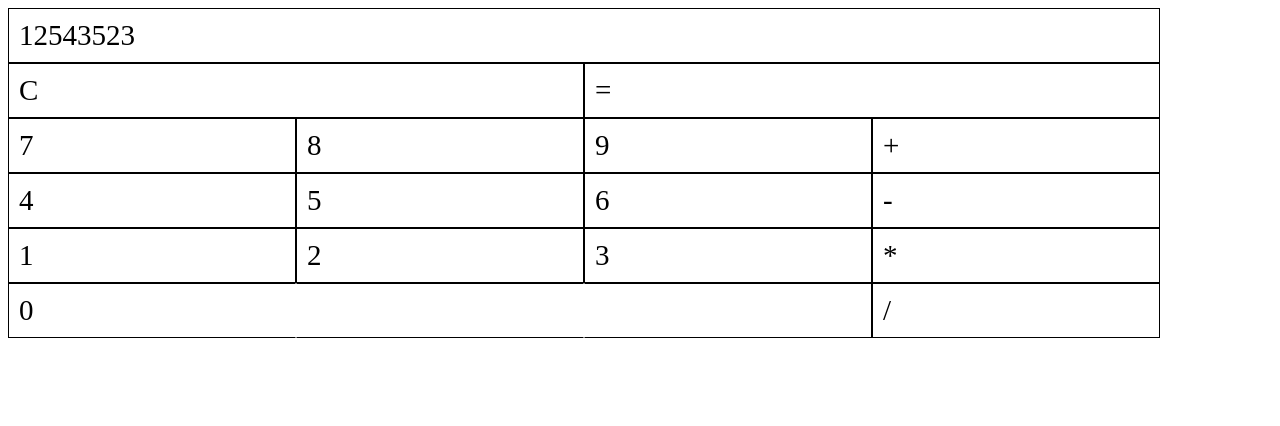
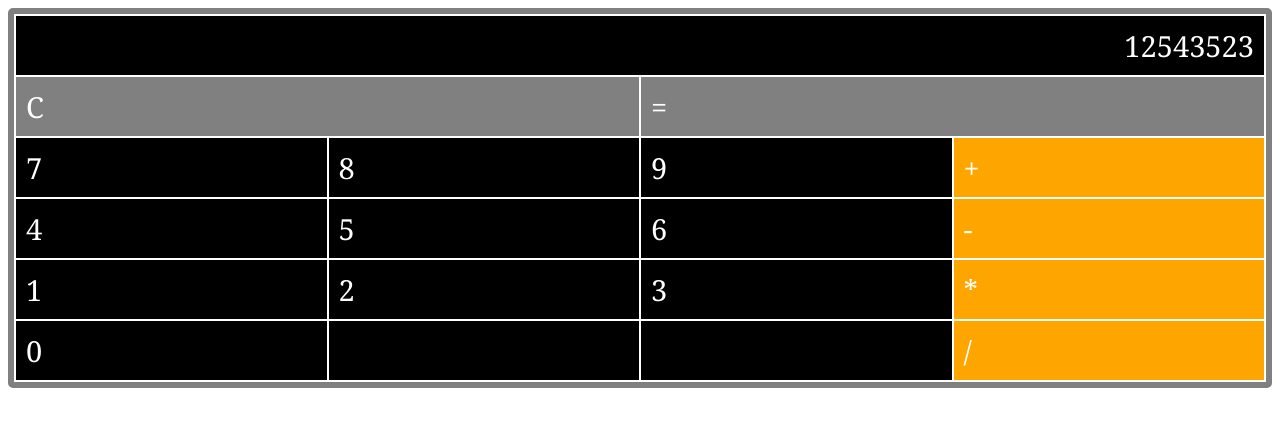
Before and after one commit to oliverfrost1/calculator, a plain HTML site: page index.html in a window 1280 px wide. Drawn offline with Linux system fonts and the light colour scheme.

Commit message:
Primitive HTML and CSS  done

```diff
--- a/index.html
+++ b/index.html
@@ -35,9 +35,9 @@
             <div class="button multiply">*</div>
         </div>
         <div class="line 0Divide">
-            <div class="button zero">0</div>
-            <div class="button zero2"></div>
-            <div class="button zero3"></div>
+            <div class="button number">0</div>
+            <div class="button empty"></div>
+            <div class="button empty"></div>
             <div class="button divide">/</div>
         </div>
     </div>
--- a/script.js
+++ b/script.js
@@ -33,3 +33,27 @@ function operate(operator,num1,num2){
             console.log("ERROR IN OPERATOR!");
     }
 }
+
+function addToDisplay(e){
+    if(display.textContent == 0) {
+        display.textContent = this.textContent;
+        return;
+    }
+    display.textContent = display.textContent+this.textContent;
+}
+
+function clear(e){
+    display.textContent = 0;
+}
+
+//Get display value and add it to a variable that always has it.
+let display = document.querySelector(".display");
+let displayValue = display.textContent;
+
+//Get all number buttons and add eventlisteners to them
+let numberButtons = document.querySelectorAll(".number");
+numberButtons.forEach(number => number.addEventListener("click",addToDisplay));
+
+//Add clear button and event listener to it
+let clearButton = document.querySelector(".clear");
+clearButton.addEventListener("click",clear);
--- a/style.css
+++ b/style.css
@@ -1,37 +1,44 @@
 body {
-    width:90vw;
     height:100vh;
 }
 .calculator {
     display: flex;
     flex-direction: column;
     font-size: 29px;
+    max-height: 600px;
+    color:white;
+    border:grey solid 6px;
+    border-radius: 5px;
+    font-family:Georgia, 'Times New Roman', Times, serif;
+    padding:1px;
 }
 
 .button {
     display: flex;
-    border: black solid 1px;
-    flex: 1;
+    border: white solid 1px;
     padding: 10px;
+    flex:1;
+    background-color: black;
 }
 
 .line {
     display:flex;
     flex: 1;
-    min-width: 200px;
 }
 
 .display {
+    display:flex;
+    justify-content: flex-end;
 }
 
 .zero {
-    border-right:transparent solid 1px;
+    border-right:black solid 1px;
+}
 
+.clear, .equals {
+    background-color: grey;
 }
-.zero2 {
-    border-left:transparent solid 1px;
-    border-right:transparent solid 1px;
+
+.plus, .minus, .multiply, .divide{
+    background-color: orange;
 }
-.zero3 {
-    border-left:transparent solid 1px;
-}
```
